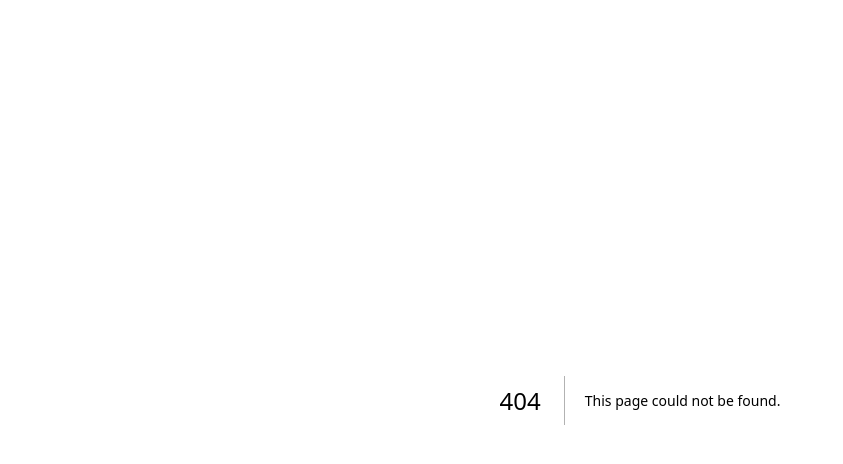
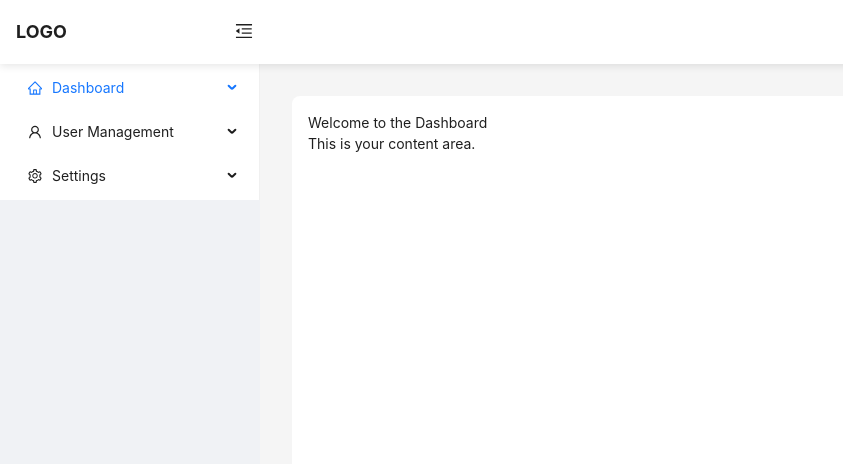
Before and after one commit to funnystyle/fabtable-next, a Next.js app: page /samples/antd/layout in a window 1280 px wide. Before the commit this address had no page. Shown: the top 464 px of the page, without its empty margins (0-843 px from the left). Built offline with nearby package versions, Linux system fonts and the light colour scheme.

Commit message:
layout 추가

```diff
--- a/pages/index.js
+++ b/pages/index.js
@@ -66,6 +66,9 @@ const HomePage = () => {
       <p>
         <Link href="/samples/antd/memoInput" color='blue.400' _hover={{ color: 'blue.500' }}>memoInput</Link>
       </p>
+      <p>
+        <Link href="/samples/antd/layout" color='blue.400' _hover={{ color: 'blue.500' }}>layout</Link>
+      </p>
     </div>
   );
 };
--- /dev/null
+++ b/pages/samples/antd/layout.js
@@ -0,0 +1,138 @@
+import React, { useState } from "react";
+import { Layout, Menu, Button } from "antd";
+import {
+  MenuUnfoldOutlined,
+  MenuFoldOutlined,
+  HomeOutlined,
+  UserOutlined,
+  SettingOutlined,
+} from "@ant-design/icons";
+
+const { Header, Sider, Content } = Layout;
+
+const AppLayout = () => {
+  const [collapsed, setCollapsed] = useState(false);
+
+  return (
+    <Layout style={{ minHeight: "100vh" }}>
+      {/* 상단 헤더 */}
+      <Header
+        style={{
+          padding: "0 16px",
+          background: "#fff",
+          display: "flex",
+          alignItems: "center",
+          position: "fixed",
+          width: "100%",
+          zIndex: 1000,
+          height: "64px",
+          boxShadow: "0 2px 8px rgba(0,0,0,0.1)",
+        }}
+      >
+        <div style={{
+          display: "flex",
+          alignItems: "center",
+          width: collapsed ? "56px" : "260px",
+          transition: "width 0.2s ease-in-out",
+          justifyContent: "space-between"
+        }}>
+          {/* 로고 */}
+          <div
+            style={{
+              textAlign: "center",
+              fontWeight: "bold",
+              fontSize: "18px",
+              whiteSpace: "nowrap",
+              overflow: "hidden",
+              opacity: collapsed ? 0 : 1,
+              transition: "opacity 0.3s ease-in-out",
+              display: collapsed ? "none" : "block",
+            }}
+          >
+            LOGO
+          </div>
+          {/* 햄버거 버튼 */}
+          <Button
+            type="text"
+            icon={collapsed ? <MenuUnfoldOutlined /> : <MenuFoldOutlined />}
+            onClick={() => setCollapsed(!collapsed)}
+            style={{
+              fontSize: "18px",
+              transition: "margin-right 0.2s ease-in-out",
+              marginRight: collapsed ? "0" : "16px"
+            }}
+          />
+        </div>
+      </Header>
+
+      {/* 헤더 아래 전체 레이아웃 */}
+      <Layout style={{ marginTop: "64px" }}>
+        {/* GNB (왼쪽 메뉴) */}
+        <Sider
+          trigger={null}
+          collapsible
+          collapsed={collapsed}
+          width={260}
+          collapsedWidth={56}
+          style={{
+            background: "#f0f2f5",
+            height: "calc(100vh - 64px)",
+            position: "fixed",
+            left: 0,
+            top: "64px",
+            overflow: "auto",
+          }}
+        >
+          <Menu
+            theme="light"
+            mode="inline"
+            defaultSelectedKeys={["1"]}
+            inlineIndent={collapsed ? 0 : 24}
+          >
+            <Menu.SubMenu key="sub1" icon={<HomeOutlined />} title="Dashboard">
+              <Menu.Item key="1">Overview</Menu.Item>
+              <Menu.SubMenu key="sub1-2" title="Reports">
+                <Menu.Item key="2">Sales Report</Menu.Item>
+                <Menu.Item key="3">User Report</Menu.Item>
+              </Menu.SubMenu>
+            </Menu.SubMenu>
+
+            <Menu.SubMenu key="sub2" icon={<UserOutlined />} title="User Management">
+              <Menu.Item key="4">Users</Menu.Item>
+              <Menu.Item key="5">Roles</Menu.Item>
+            </Menu.SubMenu>
+
+            <Menu.SubMenu key="sub3" icon={<SettingOutlined />} title="Settings">
+              <Menu.Item key="6">General</Menu.Item>
+              <Menu.Item key="7">Security</Menu.Item>
+            </Menu.SubMenu>
+          </Menu>
+        </Sider>
+
+        {/* 오른쪽 본문 컨텐츠 */}
+        <Layout
+          style={{
+            marginLeft: collapsed ? "56px" : "260px",
+            transition: "margin-left 0.2s ease-in-out",
+            padding: "16px",
+          }}
+        >
+          <Content
+            style={{
+              margin: "16px",
+              padding: "16px",
+              background: "#fff",
+              borderRadius: "8px",
+              minHeight: "calc(100vh - 96px)",
+            }}
+          >
+            <h2>Welcome to the Dashboard</h2>
+            <p>This is your content area.</p>
+          </Content>
+        </Layout>
+      </Layout>
+    </Layout>
+  );
+};
+
+export default AppLayout;
```
